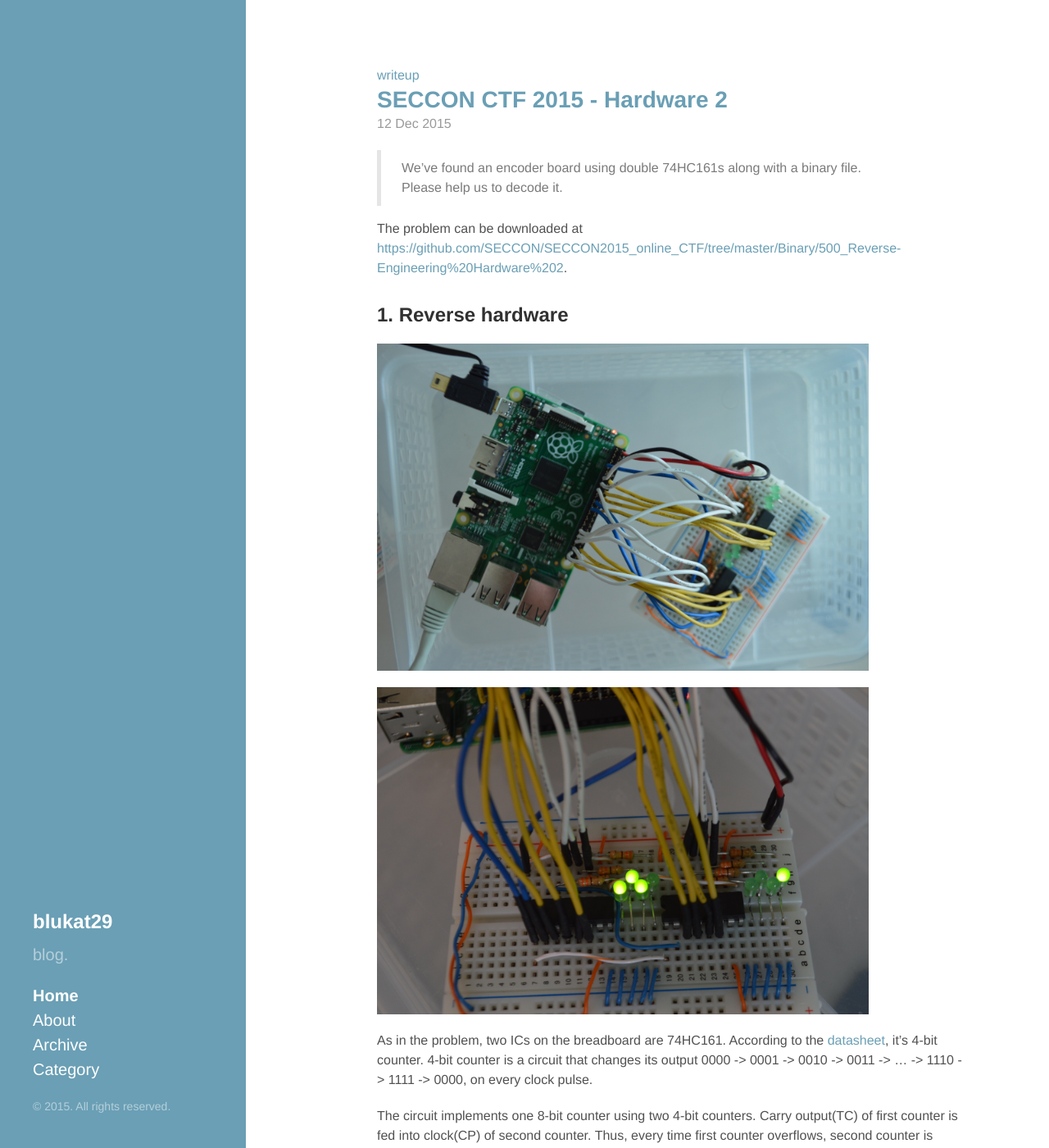
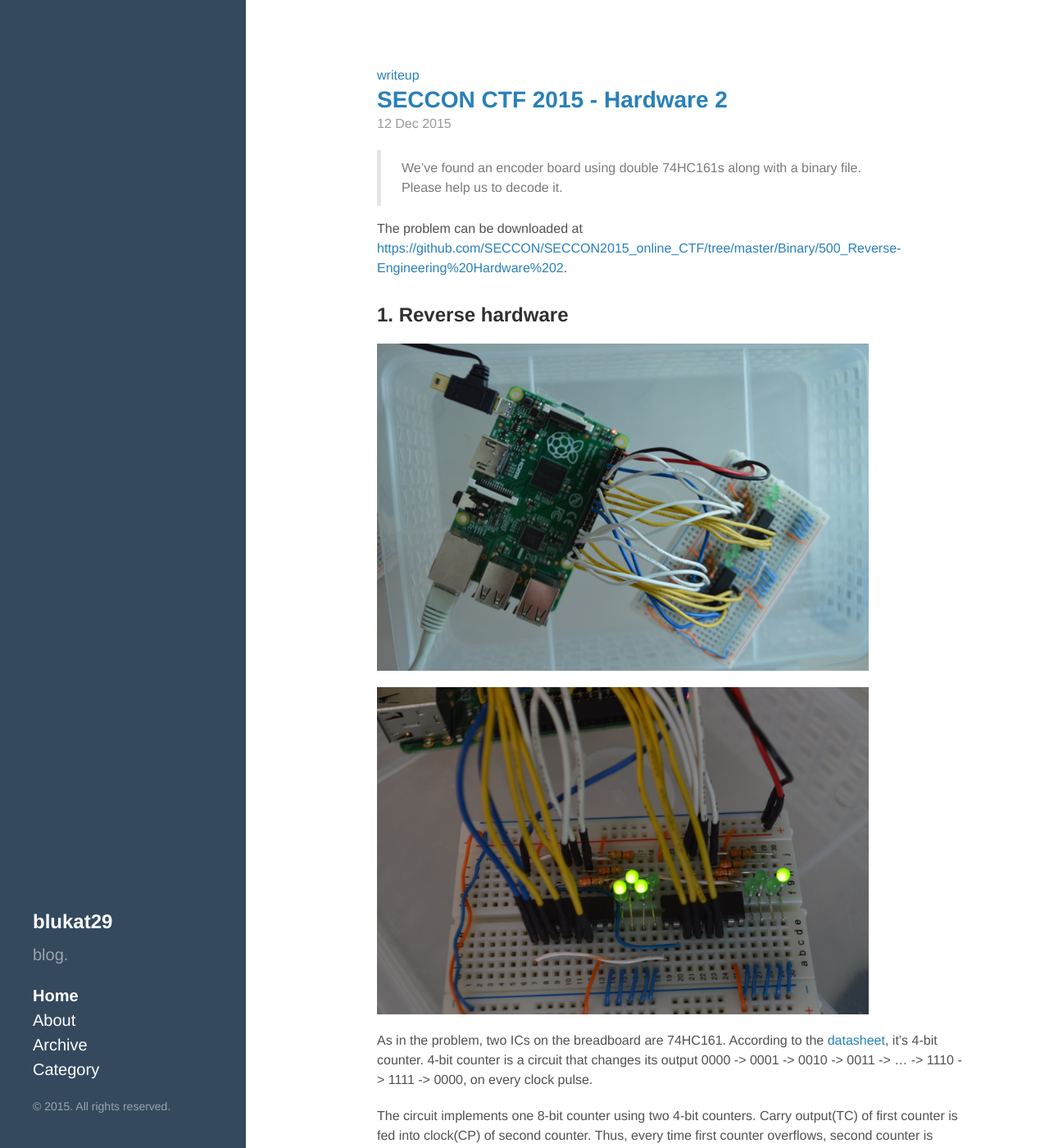
Before and after one commit to blukat29/blukat29.github.io, a Jekyll site: the page built from index.html, in a window 1280 px wide and 1400 px high. Shown: the whole window at 82% size. Built offline with Jekyll 4.4.1, drawn with Linux system fonts in a browser that asks for light colours; Markdown is read by kramdown in place of the engine named in the settings; the list of posts is cut into pages by our own code.

Commit message:
Change colors of sidebar and links

```diff
--- a/_layouts/default.html
+++ b/_layouts/default.html
@@ -3,7 +3,7 @@
 
   {% include head.html %}
 
-  <body class="theme-base-0d">
+  <body class="theme-base-10">
 
     {% include sidebar.html %}
 
--- a/public/css/site.css
+++ b/public/css/site.css
@@ -59,3 +59,11 @@
 .archive-date {
   float: right;
 }
+
+.theme-base-10 .sidebar {
+  background-color: #34495e;
+}
+.theme-base-10 .content a,
+.theme-base-10 .related-posts li a:hover {
+  color: #2980b9;
+}
```
